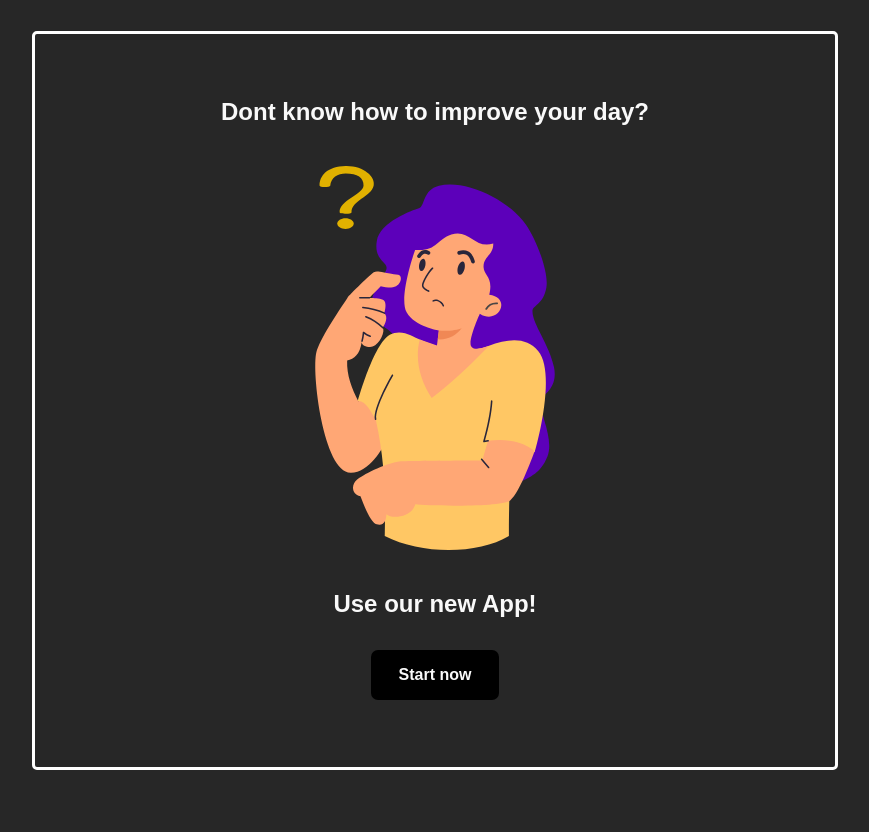
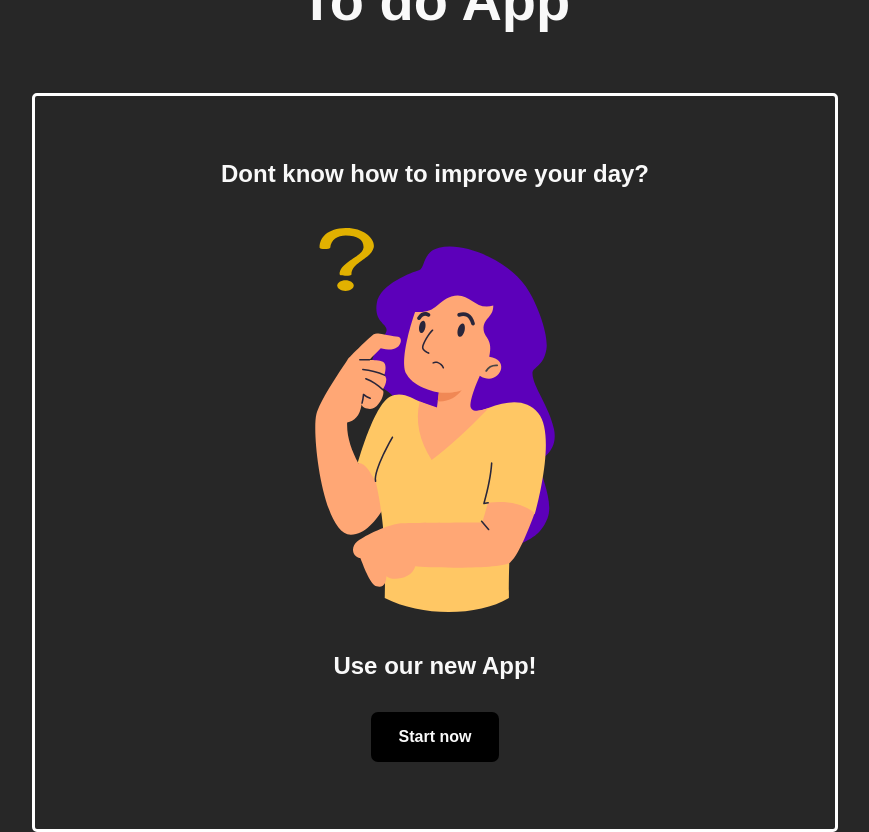
Before and after one commit to EduardoBrito9/To-do-App, a React (Vite) app: page / in a window 1280 px wide. Shown: the whole page, without its empty margins (205-1074 px from the left). Before the commit the page ends 800 px from the top, so only its background shows below. Built offline with nearby package versions, Linux system fonts and the light colour scheme.

Commit message:
resolucao de bug no App To do

```diff
--- a/src/App.css
+++ b/src/App.css
@@ -6,7 +6,11 @@ body {
   justify-content: center;
   align-items: center;
   background-color: #272727;
+  overflow: hidden;
 }
+
+
+
 
 :root {
   --white: #f9f9f9;
@@ -29,6 +33,14 @@ body {
   border: 3px solid white;
 }
 
+.ToDoAPP  {
+  display: flex;
+  justify-content:center;
+  padding-bottom: 60px;
+  font-size: 3.5rem;
+  color: var(--white);
+}
+
 
 button.active {
   background-color: rgb(152, 0, 253);
--- a/src/App.jsx
+++ b/src/App.jsx
@@ -14,6 +14,7 @@ const App = () => {
 
   return (
     <BrowserRouter>
+    <h1 className="ToDoAPP">To do App</h1>
     <section className="container">
       <Routes>
         <Route path="/" element={<StartPage/>}/>
--- a/src/components/Tasks.jsx
+++ b/src/components/Tasks.jsx
@@ -9,30 +9,45 @@ const Tasks = ({
   tasksWhatever,
   state,
   setModal,
-  setInx
+  setInx,
 }) => {
   const [save, setSave] = React.useState([]);
 
   function starImportant(event, index) {
     const importantTask = localStorage.getItem("importantTask");
     const arrayImportant = importantTask ? JSON.parse(importantTask) : [];
-
-    if (!importantTask || !arrayImportant.includes(allTask[index])) {
-      arrayImportant.push(allTask[index]);
-      if (!save.includes(allTask[index])) {
+    console.log(index)
+    if (!importantTask || !arrayImportant.includes(tasksWhatever[index])) {
+      arrayImportant.push(tasksWhatever[index]);
+      if (!save.includes(tasksWhatever[index])) {
         setSave(arrayImportant);
       }
       event.target.classList.add(`active`);
-    } else {
-      const indexToRemove = arrayImportant.indexOf(allTask[index]);
+    }
+
+
+
+
+
+
+
+    else {
+      const indexToRemove = arrayImportant.indexOf(tasksWhatever[index]);
       if (indexToRemove !== -1) {
         arrayImportant.splice(indexToRemove, 1);
-        if (!save.includes(allTask[index])) {
+        if (!save.includes(tasksWhatever[index])) {
           setSave(arrayImportant);
         }
         event.target.classList.remove(`active`);
       }
     }
+
+
+
+
+
+
+
 
     setImportants(arrayImportant);
     const arrayTurn = JSON.stringify(arrayImportant);
@@ -47,8 +62,6 @@ const Tasks = ({
     setModal(true);
     setInx(index);
   }
-
-
 
   if (!tasksWhatever) return <div>Any important task was found</div>;
   if (tasksWhatever)
@@ -69,7 +82,7 @@ const Tasks = ({
                 />{" "}
                 <p>{task}</p>
                 <button
-                  onClick={(event, index) => starImportant(event, index)}
+                  onClick={(event) => starImportant(event, index)}
                   className={`${styles.star} active`}
                 >
                   ✰
@@ -93,7 +106,7 @@ const Tasks = ({
                 />{" "}
                 <p>{task}</p>
                 <button
-                  onClick={(event, index) => starImportant(event, index)}
+                  onClick={(event) => starImportant(event, index)}
                   className={`${styles.star} ${state ? `active` : ""} `}
                 >
                   ✰
```
